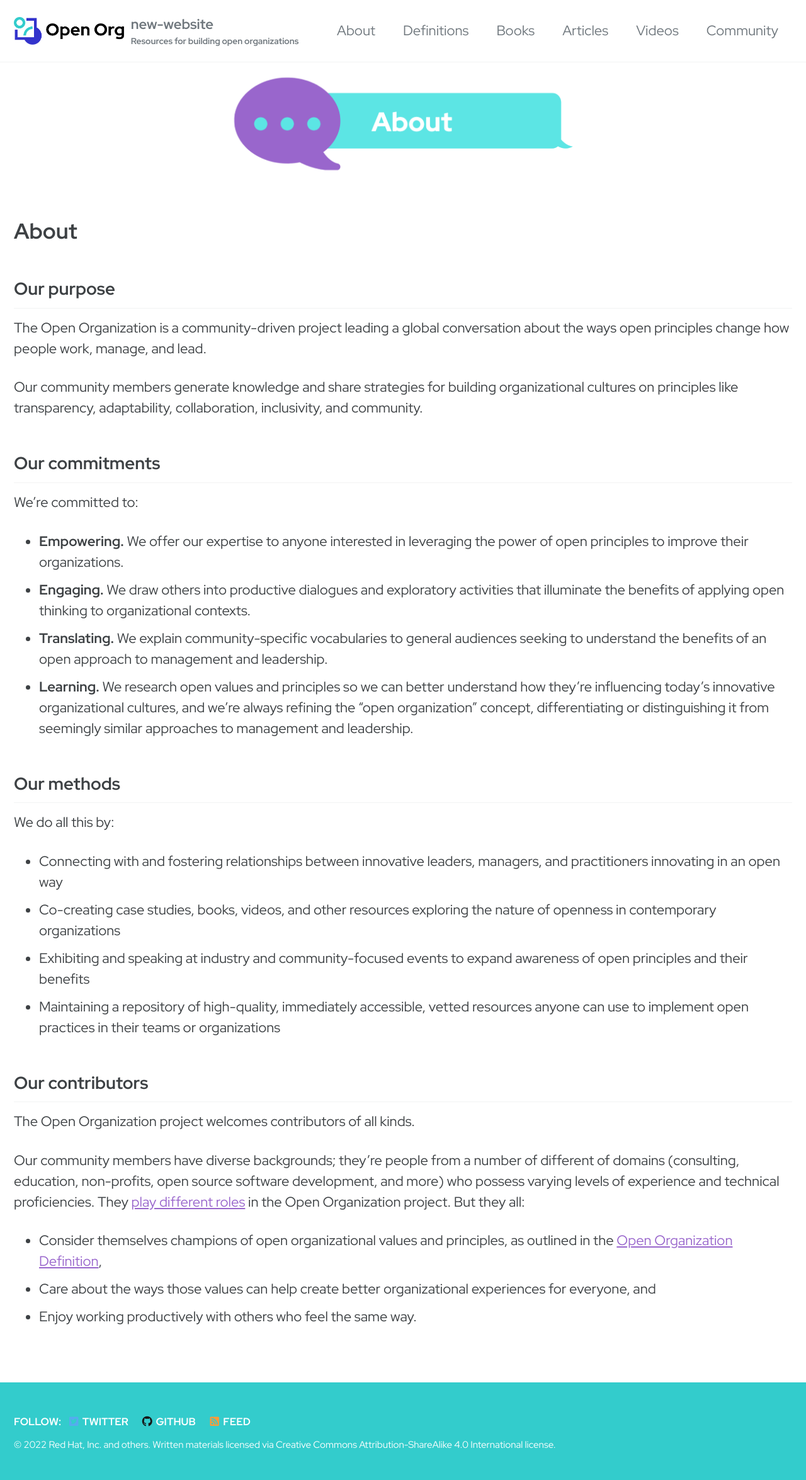
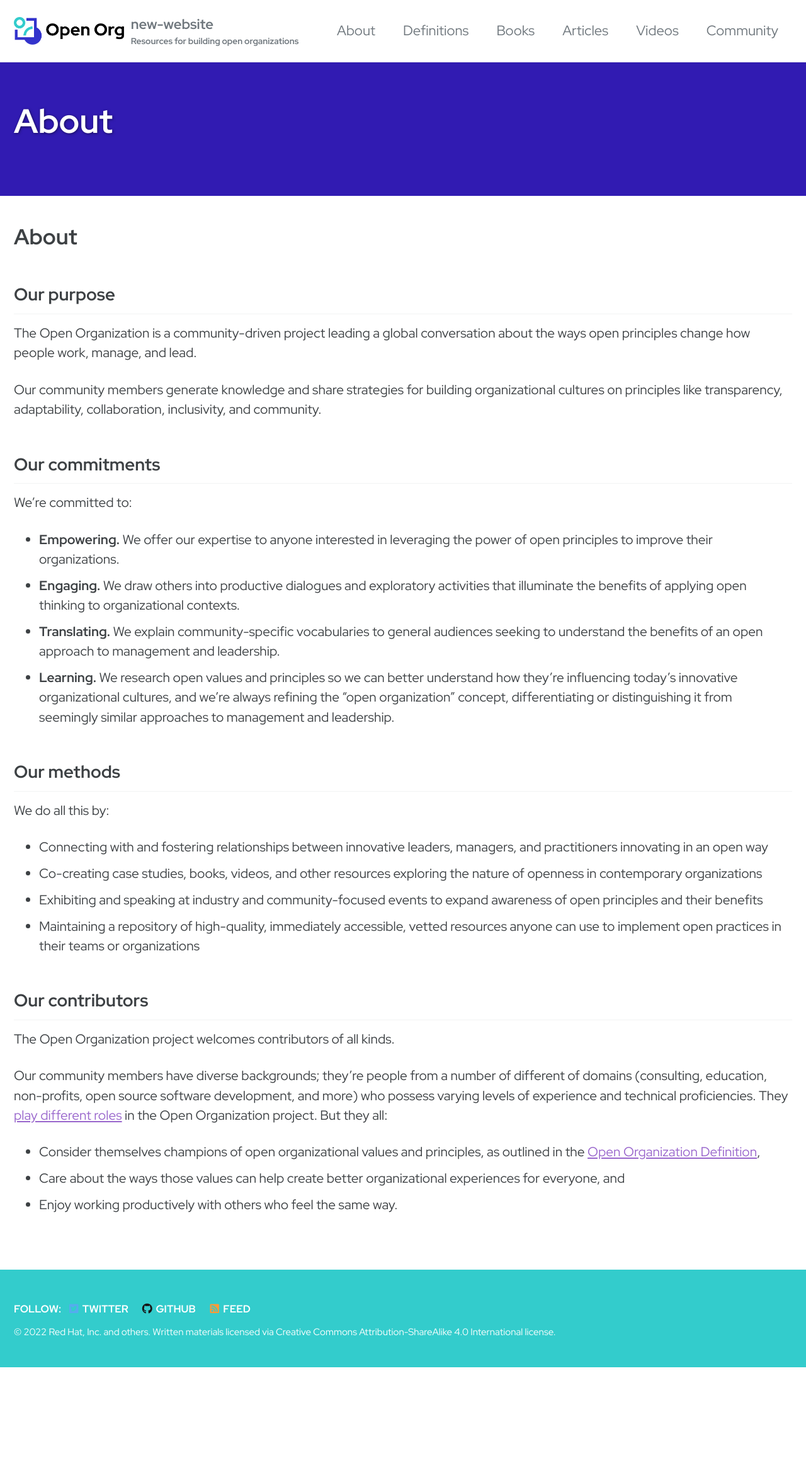
Before and after one commit to open-organization/new-website, a Jekyll site: the page built from _pages/about.md, in a window 1280 px wide. Shown: the whole page at 63% size. Built offline with Jekyll 4.4.1, drawn with Linux system fonts in a browser that asks for light colours; cached includes are drawn as plain includes; some web fonts are replaced; after the commit the page ends 2171 px from its top, so only the background shows below that.

Commit message:
figured out how to do full color stripes and now time for designy fun

```diff
--- a/_pages/about.md
+++ b/_pages/about.md
@@ -3,7 +3,7 @@ layout: splash
 title: About
 permalink: /about/
 header:
-  image: /assets/images/about.png
+  overlay_color: rgba(49,27,178,1)
 ---
 
 # About
--- a/assets/css/main.scss
+++ b/assets/css/main.scss
@@ -7,3 +7,7 @@
 @import "minimal-mistakes/skins/{{ site.minimal_mistakes_skin | default: 'default' }}"; // skin
 @import "minimal-mistakes"; // main partials
 @import url('https://fonts.googleapis.com/css2?family=Red+Hat+Display:ital,wght@0,300;0,400;0,500;0,600;0,700;0,800;0,900;1,300;1,400;1,500;1,600;1,700;1,800;1,900&family=Red+Hat+Mono:ital,wght@0,300;0,400;0,500;0,600;0,700;1,300;1,400;1,500;1,600;1,700&family=Red+Hat+Text:ital,wght@0,300;0,400;0,500;0,600;0,700;1,300;1,400;1,500;1,600;1,700&display=swap'); // fonts
+
+.page__content p, .page__content li, .page__content dl{
+	font-size:.95em;
+}
```
